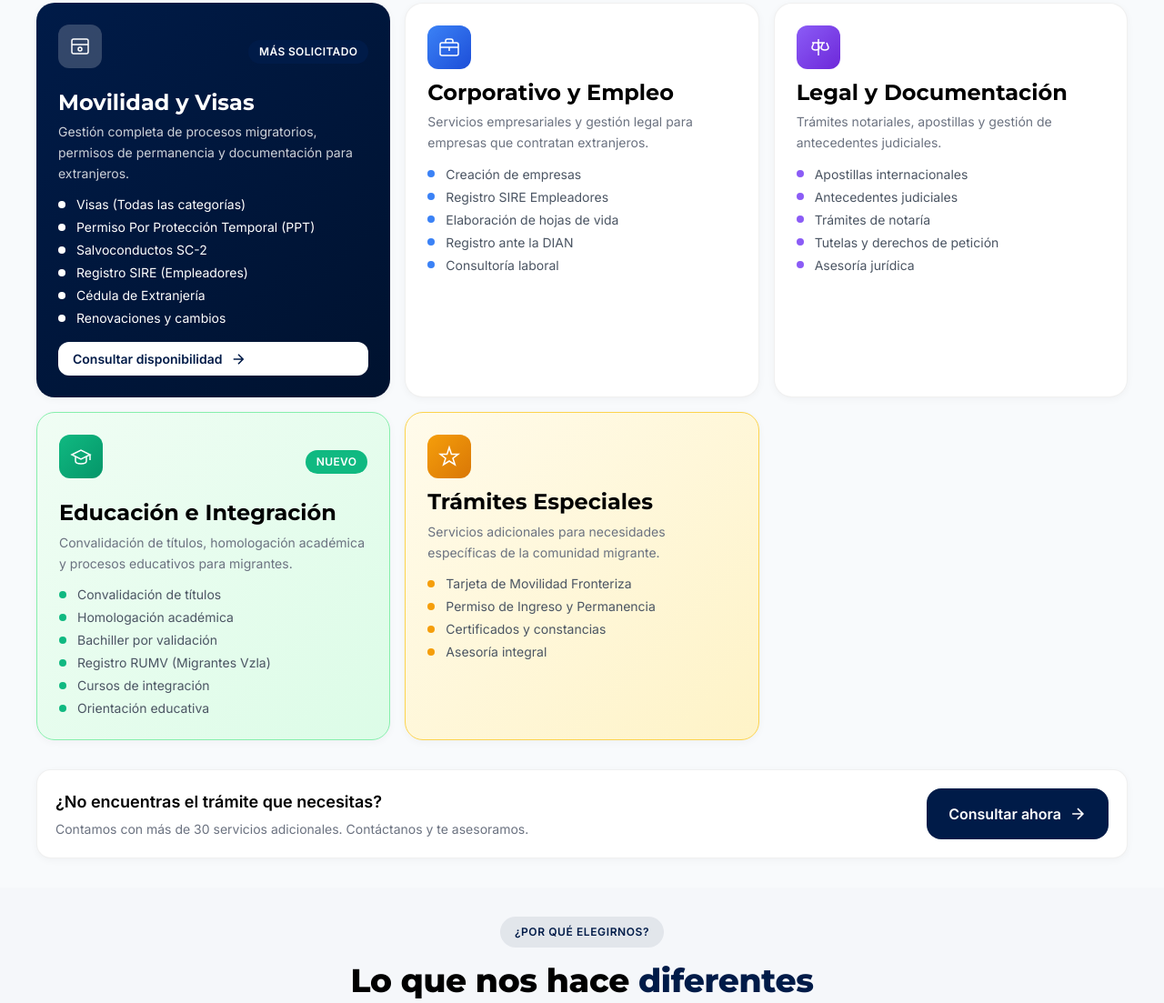
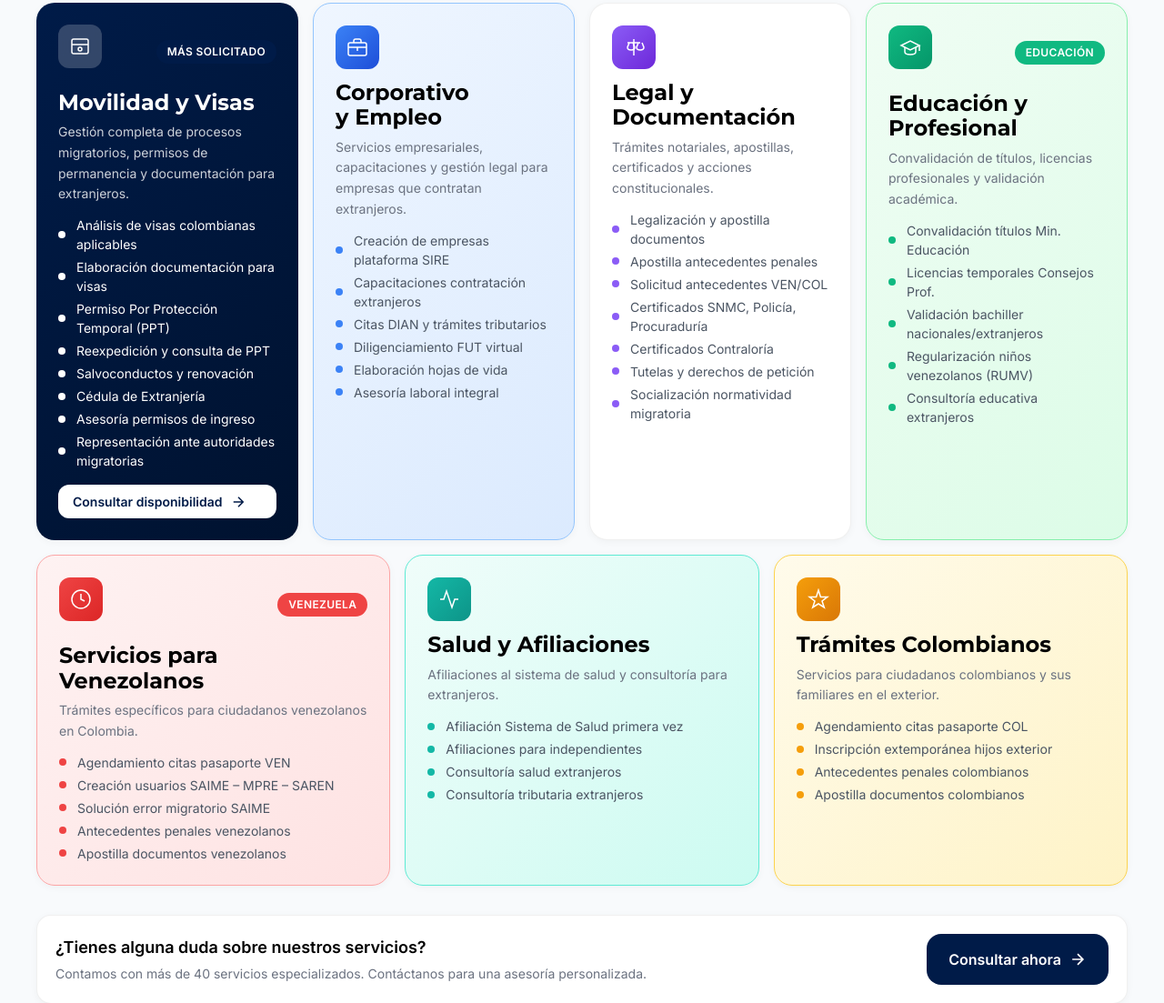
Before and after one commit to chrisfalla/Page-Migrant-Gestion-, an Astro site: page / in a window 1280 px wide. Shown: the part 1260-2363 px from the top of the page at 91% size. Built offline with nearby package versions, Linux system fonts and the light colour scheme; Astro itself is replaced by a stand-in of ours.

Commit message:
feat: update service offerings and enhance card layouts for improved user experience

```diff
--- a/src/components/BentoServices.astro
+++ b/src/components/BentoServices.astro
@@ -14,7 +14,7 @@
         Servicios Especializados
       </span>
       <h2 class="services-title">
-        Más de <span>30 trámites</span> para tu
+        Más de <span>40 trámites</span> para tu
         <br class="hidden-mobile" />proceso migratorio
       </h2>
       <p class="services-subtitle">
@@ -44,12 +44,14 @@
             Gestión completa de procesos migratorios, permisos de permanencia y documentación para extranjeros.
           </p>
           <ul class="card-services">
-            <li><span class="service-dot"></span>Visas (Todas las categorías)</li>
+            <li><span class="service-dot"></span>Análisis de visas colombianas aplicables</li>
+            <li><span class="service-dot"></span>Elaboración documentación para visas</li>
             <li><span class="service-dot"></span>Permiso Por Protección Temporal (PPT)</li>
-            <li><span class="service-dot"></span>Salvoconductos SC-2</li>
-            <li><span class="service-dot"></span>Registro SIRE (Empleadores)</li>
+            <li><span class="service-dot"></span>Reexpedición y consulta de PPT</li>
+            <li><span class="service-dot"></span>Salvoconductos y renovación</li>
             <li><span class="service-dot"></span>Cédula de Extranjería</li>
-            <li><span class="service-dot"></span>Renovaciones y cambios</li>
+            <li><span class="service-dot"></span>Asesoría permisos de ingreso</li>
+            <li><span class="service-dot"></span>Representación ante autoridades migratorias</li>
           </ul>
           <a href="#contacto" class="card-cta">
             Consultar disponibilidad
@@ -61,7 +63,7 @@
       </div>
 
       <!-- Card 2: Corporativo y Empleo -->
-      <div class="service-card">
+      <div class="service-card service-card--large">
         <div class="card-content">
           <div class="card-icon card-icon--blue">
             <svg viewBox="0 0 24 24" fill="none" stroke="currentColor" stroke-width="1.5">
@@ -73,14 +75,15 @@
           </div>
           <h3 class="card-title">Corporativo y Empleo</h3>
           <p class="card-desc">
-            Servicios empresariales y gestión legal para empresas que contratan extranjeros.
+            Servicios empresariales, capacitaciones y gestión legal para empresas que contratan extranjeros.
           </p>
           <ul class="card-services">
-            <li><span class="service-dot service-dot--blue"></span>Creación de empresas</li>
-            <li><span class="service-dot service-dot--blue"></span>Registro SIRE Empleadores</li>
-            <li><span class="service-dot service-dot--blue"></span>Elaboración de hojas de vida</li>
-            <li><span class="service-dot service-dot--blue"></span>Registro ante la DIAN</li>
-            <li><span class="service-dot service-dot--blue"></span>Consultoría laboral</li>
+            <li><span class="service-dot service-dot--blue"></span>Creación de empresas plataforma SIRE</li>
+            <li><span class="service-dot service-dot--blue"></span>Capacitaciones contratación extranjeros</li>
+            <li><span class="service-dot service-dot--blue"></span>Citas DIAN y trámites tributarios</li>
+            <li><span class="service-dot service-dot--blue"></span>Diligenciamiento FUT virtual</li>
+            <li><span class="service-dot service-dot--blue"></span>Elaboración hojas de vida</li>
+            <li><span class="service-dot service-dot--blue"></span>Asesoría laboral integral</li>
           </ul>
         </div>
       </div>
@@ -98,19 +101,21 @@
           </div>
           <h3 class="card-title">Legal y Documentación</h3>
           <p class="card-desc">
-            Trámites notariales, apostillas y gestión de antecedentes judiciales.
+            Trámites notariales, apostillas, certificados y acciones constitucionales.
           </p>
           <ul class="card-services">
-            <li><span class="service-dot service-dot--purple"></span>Apostillas internacionales</li>
-            <li><span class="service-dot service-dot--purple"></span>Antecedentes judiciales</li>
-            <li><span class="service-dot service-dot--purple"></span>Trámites de notaría</li>
+            <li><span class="service-dot service-dot--purple"></span>Legalización y apostilla documentos</li>
+            <li><span class="service-dot service-dot--purple"></span>Apostilla antecedentes penales</li>
+            <li><span class="service-dot service-dot--purple"></span>Solicitud antecedentes VEN/COL</li>
+            <li><span class="service-dot service-dot--purple"></span>Certificados SNMC, Policía, Procuraduría</li>
+            <li><span class="service-dot service-dot--purple"></span>Certificados Contraloría</li>
             <li><span class="service-dot service-dot--purple"></span>Tutelas y derechos de petición</li>
-            <li><span class="service-dot service-dot--purple"></span>Asesoría jurídica</li>
+            <li><span class="service-dot service-dot--purple"></span>Socialización normatividad migratoria</li>
           </ul>
         </div>
       </div>
 
-      <!-- Card 4: Educación e Integración (Featured) -->
+      <!-- Card 4: Educación y Profesional -->
       <div class="service-card service-card--featured-alt">
         <div class="card-content">
           <div class="card-header">
@@ -120,24 +125,70 @@
                 <path d="M6 12v5c0 2 2 3 6 3s6-1 6-3v-5"/>
               </svg>
             </div>
-            <span class="card-badge card-badge--green">Nuevo</span>
+            <span class="card-badge card-badge--green">Educación</span>
           </div>
-          <h3 class="card-title">Educación e Integración</h3>
+          <h3 class="card-title">Educación y Profesional</h3>
           <p class="card-desc">
-            Convalidación de títulos, homologación académica y procesos educativos para migrantes.
+            Convalidación de títulos, licencias profesionales y validación académica.
           </p>
           <ul class="card-services">
-            <li><span class="service-dot service-dot--green"></span>Convalidación de títulos</li>
-            <li><span class="service-dot service-dot--green"></span>Homologación académica</li>
-            <li><span class="service-dot service-dot--green"></span>Bachiller por validación</li>
-            <li><span class="service-dot service-dot--green"></span>Registro RUMV (Migrantes Vzla)</li>
-            <li><span class="service-dot service-dot--green"></span>Cursos de integración</li>
-            <li><span class="service-dot service-dot--green"></span>Orientación educativa</li>
+            <li><span class="service-dot service-dot--green"></span>Convalidación títulos Min. Educación</li>
+            <li><span class="service-dot service-dot--green"></span>Licencias temporales Consejos Prof.</li>
+            <li><span class="service-dot service-dot--green"></span>Validación bachiller nacionales/extranjeros</li>
+            <li><span class="service-dot service-dot--green"></span>Regularización niños venezolanos (RUMV)</li>
+            <li><span class="service-dot service-dot--green"></span>Consultoría educativa extranjeros</li>
           </ul>
         </div>
       </div>
 
-      <!-- Card 5: Trámites Especiales -->
+      <!-- Card 5: Servicios para Venezolanos -->
+      <div class="service-card service-card--venezuela">
+        <div class="card-content">
+          <div class="card-header">
+            <div class="card-icon card-icon--red">
+              <svg viewBox="0 0 24 24" fill="none" stroke="currentColor" stroke-width="1.5">
+                <circle cx="12" cy="12" r="10"/>
+                <path d="M12 6v6l4 2"/>
+              </svg>
+            </div>
+            <span class="card-badge card-badge--red">Venezuela</span>
+          </div>
+          <h3 class="card-title">Servicios para Venezolanos</h3>
+          <p class="card-desc">
+            Trámites específicos para ciudadanos venezolanos en Colombia.
+          </p>
+          <ul class="card-services">
+            <li><span class="service-dot service-dot--red"></span>Agendamiento citas pasaporte VEN</li>
+            <li><span class="service-dot service-dot--red"></span>Creación usuarios SAIME – MPRE – SAREN</li>
+            <li><span class="service-dot service-dot--red"></span>Solución error migratorio SAIME</li>
+            <li><span class="service-dot service-dot--red"></span>Antecedentes penales venezolanos</li>
+            <li><span class="service-dot service-dot--red"></span>Apostilla documentos venezolanos</li>
+          </ul>
+        </div>
+      </div>
+
+      <!-- Card 6: Salud y Afiliaciones -->
+      <div class="service-card service-card--health">
+        <div class="card-content">
+          <div class="card-icon card-icon--teal">
+            <svg viewBox="0 0 24 24" fill="none" stroke="currentColor" stroke-width="1.5">
+              <path d="M22 12h-4l-3 9L9 3l-3 9H2"/>
+            </svg>
+          </div>
+          <h3 class="card-title">Salud y Afiliaciones</h3>
+          <p class="card-desc">
+            Afiliaciones al sistema de salud y consultoría para extranjeros.
+          </p>
+          <ul class="card-services">
+            <li><span class="service-dot service-dot--teal"></span>Afiliación Sistema de Salud primera vez</li>
+            <li><span class="service-dot service-dot--teal"></span>Afiliaciones para independientes</li>
+            <li><span class="service-dot service-dot--teal"></span>Consultoría salud extranjeros</li>
+            <li><span class="service-dot service-dot--teal"></span>Consultoría tributaria extranjeros</li>
+          </ul>
+        </div>
+      </div>
+
+      <!-- Card 7: Trámites Colombianos -->
       <div class="service-card service-card--special">
         <div class="card-content">
           <div class="card-icon card-icon--amber">
@@ -145,15 +196,15 @@
               <path d="M12 2l2.4 7.4H22l-6 4.6 2.3 7L12 17l-6.3 4 2.3-7-6-4.6h7.6z"/>
             </svg>
           </div>
-          <h3 class="card-title">Trámites Especiales</h3>
+          <h3 class="card-title">Trámites Colombianos</h3>
           <p class="card-desc">
-            Servicios adicionales para necesidades específicas de la comunidad migrante.
+            Servicios para ciudadanos colombianos y sus familiares en el exterior.
           </p>
           <ul class="card-services">
-            <li><span class="service-dot service-dot--amber"></span>Tarjeta de Movilidad Fronteriza</li>
-            <li><span class="service-dot service-dot--amber"></span>Permiso de Ingreso y Permanencia</li>
-            <li><span class="service-dot service-dot--amber"></span>Certificados y constancias</li>
-            <li><span class="service-dot service-dot--amber"></span>Asesoría integral</li>
+            <li><span class="service-dot service-dot--amber"></span>Agendamiento citas pasaporte COL</li>
+            <li><span class="service-dot service-dot--amber"></span>Inscripción extemporánea hijos exterior</li>
+            <li><span class="service-dot service-dot--amber"></span>Antecedentes penales colombianos</li>
+            <li><span class="service-dot service-dot--amber"></span>Apostilla documentos colombianos</li>
           </ul>
         </div>
       </div>
@@ -163,8 +214,8 @@
     <!-- CTA Section -->
     <div class="services-cta">
       <div class="cta-content">
-        <p class="cta-question">¿No encuentras el trámite que necesitas?</p>
-        <p class="cta-answer">Contamos con más de 30 servicios adicionales. Contáctanos y te asesoramos.</p>
+        <p class="cta-question">¿Tienes alguna duda sobre nuestros servicios?</p>
+        <p class="cta-answer">Contamos con más de 40 servicios especializados. Contáctanos para una asesoría personalizada.</p>
       </div>
       <a href="#contacto" class="cta-button">
         <span>Consultar ahora</span>
@@ -237,18 +288,6 @@
     position: relative;
   }
 
-  /* .text-highlight::after { Eliminado el subrayado decorativo */
-  /*    content: ''; */
-  /*    position: absolute; */
-  /*    bottom: 0; */
-  /*    left: 0; */
-  /*    width: 100%; */
-  /*    height: 8px; */
-  /*    background: var(--color-primary); */
-  /*    opacity: 0.15; */
-  /*    border-radius: 4px; */
-  /*  } */
-
   .hidden-mobile {
     display: none;
   }
@@ -281,8 +320,8 @@
 
   @media (min-width: 1024px) {
     .services-grid {
-      grid-template-columns: repeat(3, 1fr);
-      grid-auto-rows: min-content;
+      grid-template-columns: repeat(12, 1fr);
+      grid-auto-rows: auto;
     }
   }
 
@@ -295,6 +334,12 @@
     box-shadow: 0 2px 8px rgba(0, 0, 0, 0.04);
     overflow: hidden;
     transition: all 0.6s cubic-bezier(0.4,0,0.2,1);
+  }
+
+  @media (min-width: 1024px) {
+    .service-card {
+      grid-column: span 3;
+    }
   }
 
   .service-card:hover {
@@ -376,6 +421,14 @@
     background: linear-gradient(135deg, #f59e0b 0%, #d97706 100%);
   }
 
+  .card-icon--red {
+    background: linear-gradient(135deg, #ef4444 0%, #dc2626 100%);
+  }
+
+  .card-icon--teal {
+    background: linear-gradient(135deg, #14b8a6 0%, #0d9488 100%);
+  }
+
   /* Card Badge */
   .card-badge {
     padding: var(--space-1) var(--space-3);
@@ -390,6 +443,10 @@
 
   .card-badge--green {
     background: #10b981;
+  }
+
+  .card-badge--red {
+    background: #ef4444;
   }
 
   /* Card Content */
@@ -444,6 +501,8 @@
   .service-dot--purple { background: #8b5cf6; }
   .service-dot--green { background: #10b981; }
   .service-dot--amber { background: #f59e0b; }
+  .service-dot--red { background: #ef4444; }
+  .service-dot--teal { background: #14b8a6; }
 
   /* Card CTA */
   .card-cta {
@@ -531,6 +590,44 @@
     border-color: #f59e0b;
   }
 
+  /* Venezuela Card */
+  .service-card--venezuela {
+    background: linear-gradient(135deg, #fef2f2 0%, #fee2e2 100%);
+    border-color: #fca5a5;
+  }
+
+  .service-card--venezuela:hover {
+    border-color: #ef4444;
+  }
+
+  /* Health Card */
+  .service-card--health {
+    background: linear-gradient(135deg, #f0fdfa 0%, #ccfbf1 100%);
+    border-color: #5eead4;
+  }
+
+  .service-card--health:hover {
+    border-color: #14b8a6;
+  }
+
+  /* Large Card (Corporativo) */
+  .service-card--large {
+    background: linear-gradient(135deg, #eff6ff 0%, #dbeafe 100%);
+    border-color: #93c5fd;
+  }
+
+  .service-card--large:hover {
+    border-color: #3b82f6;
+  }
+
+  @media (min-width: 1024px) {
+    .service-card--venezuela,
+    .service-card--health,
+    .service-card--special {
+      grid-column: span 4;
+    }
+  }
+
   /* CTA Section */
   .services-cta {
     display: flex;
```
